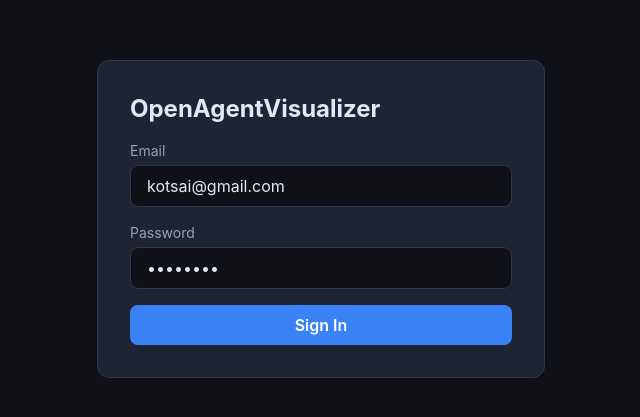
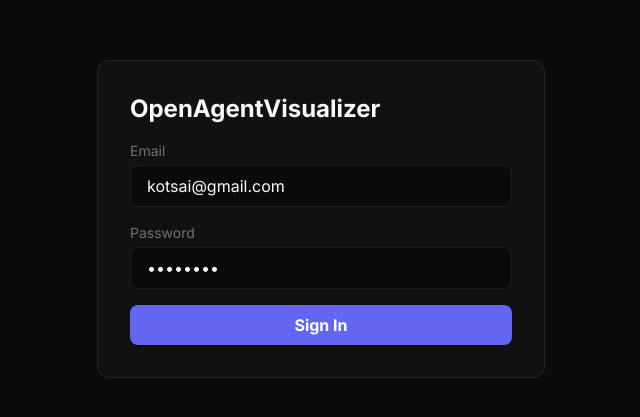
Before and after one commit to ashishkots/OpenAgentVisualizer, a React (Vite) app in the folder src/frontend/: page /login in a window 1280 px wide. Shown: the part 181-598 px from the top of the page, without its empty margins (319-959 px from the left). Built offline with nearby package versions, Linux system fonts and the light colour scheme.

Commit message:
feat(design): dual-mode CSS token system, Inter + JetBrains Mono fonts

```diff
--- a/src/frontend/src/index.css
+++ b/src/frontend/src/index.css
@@ -1,16 +1,22 @@
+@import './styles/tokens.css';
+@import './styles/animations.css';
+@import '@fontsource/inter/400.css';
+@import '@fontsource/inter/500.css';
+@import '@fontsource/inter/700.css';
+@import '@fontsource/jetbrains-mono/400.css';
+@import '@fontsource/jetbrains-mono/700.css';
 @tailwind base;
 @tailwind components;
 @tailwind utilities;
 
-* {
-  box-sizing: border-box;
-}
-
+* { box-sizing: border-box; }
 html, body, #root {
   height: 100%;
   margin: 0;
   padding: 0;
-  background-color: #0f1117;
-  color: #e2e8f0;
-  font-family: -apple-system, BlinkMacSystemFont, 'Segoe UI', sans-serif;
+  background-color: var(--oav-bg);
+  color: var(--oav-text);
+  font-family: 'Inter', -apple-system, sans-serif;
 }
+code, pre, .mono { font-family: 'JetBrains Mono', monospace; }
+*:focus-visible { outline: 2px solid var(--oav-focus); outline-offset: 2px; }
--- /dev/null
+++ b/src/frontend/src/styles/animations.css
@@ -0,0 +1,21 @@
+@keyframes skeleton-shimmer {
+  0%   { background-position: -200% 0; }
+  100% { background-position: 200% 0; }
+}
+.skeleton {
+  background: linear-gradient(90deg, var(--oav-skeleton) 25%, var(--oav-skeleton-shine) 50%, var(--oav-skeleton) 75%);
+  background-size: 200% 100%;
+  animation: skeleton-shimmer 1.5s infinite;
+  border-radius: 4px;
+}
+@keyframes pulse-ring {
+  0%   { transform: scale(1); opacity: 0.8; }
+  100% { transform: scale(2.5); opacity: 0; }
+}
+.pulse-ring {
+  animation: pulse-ring 0.8s ease-out forwards;
+}
+@keyframes gradient-mesh {
+  0%, 100% { background-position: 0% 50%; }
+  50%       { background-position: 100% 50%; }
+}
--- /dev/null
+++ b/src/frontend/src/styles/tokens.css
@@ -0,0 +1,49 @@
+/* Professional Mode (default) */
+[data-mode="professional"], :root {
+  --oav-bg: #0A0A0A;
+  --oav-surface: #111111;
+  --oav-surface-2: #1A1A1A;
+  --oav-border: rgba(255,255,255,0.08);
+  --oav-text: #FAFAFA;
+  --oav-muted: #71717A;
+  --oav-accent: #6366F1;
+  --oav-accent-2: #FFFFFF;
+  --oav-success: #22C55E;
+  --oav-error: #EF4444;
+  --oav-warning: #F59E0B;
+  --oav-glass-bg: rgba(255,255,255,0.03);
+  --oav-glass-border: rgba(255,255,255,0.06);
+  --oav-focus: #6366F1;
+  --oav-disabled: rgba(255,255,255,0.12);
+  --oav-disabled-text: #3F3F46;
+  --oav-skeleton: #1C1C1C;
+  --oav-skeleton-shine: #2A2A2A;
+  --oav-selected: rgba(99,102,241,0.15);
+  --oav-hover: rgba(255,255,255,0.04);
+  --oav-glow: transparent;
+}
+
+/* Gamified Mode */
+[data-mode="gamified"] {
+  --oav-bg: #0F1117;
+  --oav-surface: #1A1D2E;
+  --oav-surface-2: #242842;
+  --oav-border: rgba(99,102,241,0.3);
+  --oav-text: #E2E8F0;
+  --oav-muted: #64748B;
+  --oav-accent: #00FFB2;
+  --oav-accent-2: #6366F1;
+  --oav-success: #22C55E;
+  --oav-error: #EF4444;
+  --oav-warning: #F59E0B;
+  --oav-glass-bg: rgba(255,255,255,0.02);
+  --oav-glass-border: rgba(99,102,241,0.2);
+  --oav-focus: #00FFB2;
+  --oav-disabled: rgba(255,255,255,0.08);
+  --oav-disabled-text: #2D3150;
+  --oav-skeleton: #1E2236;
+  --oav-skeleton-shine: #2A2F4A;
+  --oav-selected: rgba(0,255,178,0.12);
+  --oav-hover: rgba(255,255,255,0.06);
+  --oav-glow: rgba(0,255,178,0.15);
+}
--- a/src/frontend/tailwind.config.js
+++ b/src/frontend/tailwind.config.js
@@ -3,17 +3,22 @@ export default {
   theme: {
     extend: {
       colors: {
-        'oav-bg': '#0f1117',
-        'oav-surface': '#1e2433',
-        'oav-border': '#2d3748',
-        'oav-text': '#e2e8f0',
-        'oav-muted': '#94a3b8',
-        'oav-accent': '#3b82f6',
-        'oav-success': '#22c55e',
-        'oav-warning': '#f59e0b',
-        'oav-error': '#ef4444',
-        'oav-purple': '#a855f7',
+        'oav-bg':       'var(--oav-bg)',
+        'oav-surface':  'var(--oav-surface)',
+        'oav-surface-2':'var(--oav-surface-2)',
+        'oav-border':   'var(--oav-border)',
+        'oav-text':     'var(--oav-text)',
+        'oav-muted':    'var(--oav-muted)',
+        'oav-accent':   'var(--oav-accent)',
+        'oav-accent-2': 'var(--oav-accent-2)',
+        'oav-success':  'var(--oav-success)',
+        'oav-error':    'var(--oav-error)',
+        'oav-warning':  'var(--oav-warning)',
+        'oav-selected': 'var(--oav-selected)',
+        'oav-hover':    'var(--oav-hover)',
+        'oav-glow':     'var(--oav-glow)',
       },
+      backdropBlur: { xs: '2px' },
     },
   },
   plugins: [],
```
Also changed, not shown: src/frontend/package.json (+23 -21 lines).
